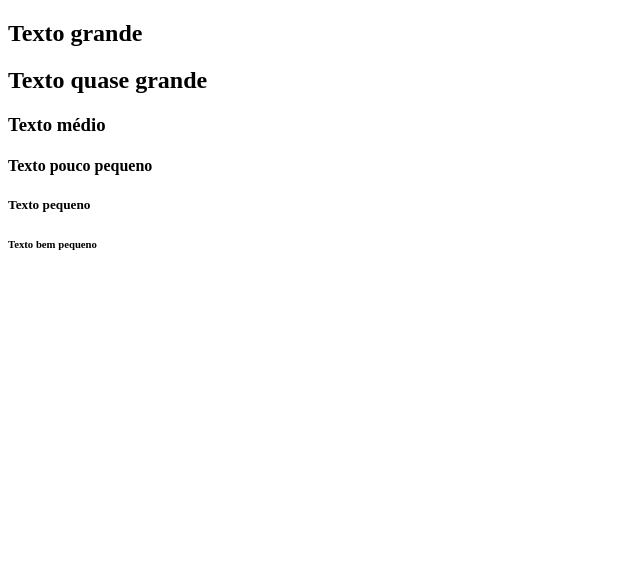
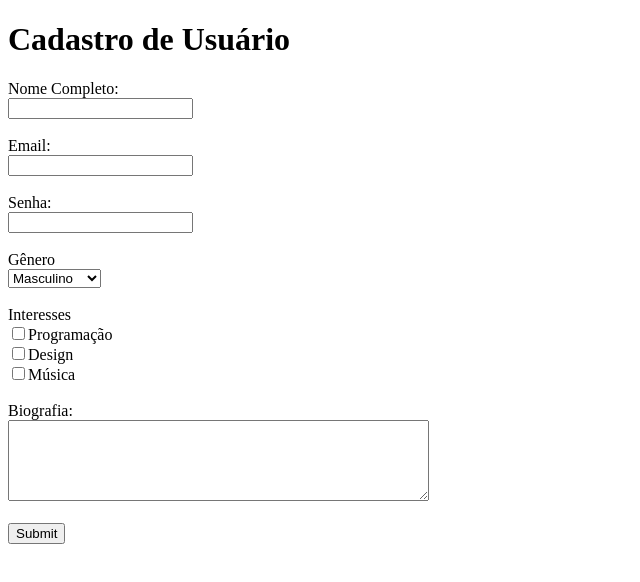
Before and after one commit to ArthurTrindade09/Web1_PROJETO_07, a plain HTML site: page index.html in a window 1280 px wide. Shown: the whole page, without its empty margins (0-640 px from the left). Drawn offline with Linux system fonts and the light colour scheme.

Commit message:
Update index.html

```diff
--- a/index.html
+++ b/index.html
@@ -1,19 +1,41 @@
 <!DOCTYPE html>
-
-<!-- Usando as tags de texto <h1-h6> -->
 
 <html>
     <head>
-        <title>Documento</title>
+        <title>Cadastro de usuotário</title>
     </head>
+
     <body>
-        <section>
-            <h1>Texto grande</h1>
-            <h2>Texto quase grande </h2>
-            <h3>Texto médio</h3>
-            <h4>Texto pouco pequeno</h4>
-            <h5>Texto pequeno</h5>
-            <h6>Texto bem pequeno</h6>
-        </section>
+        <header><h1>Cadastro de Usuário</h1></header>
+            <form action="/enviar_dados" method="get">
+
+                <label for="nome">Nome Completo:</label><br>
+                <input type="text" id="name" name="Nome" required><br><br>
+
+                <label for="email">Email:</label><br>
+                <input type="email" id="email" name="Email" required><br><br>
+
+                <label for="password">Senha:</label><br>
+                <input type="password" id="password" name="senha" required><br><br>
+
+                <label for="genero">Gênero</label><br>
+                <select id="genero" name="Genero" required>
+                    <option value="M">Masculino</option>
+                    <option value="F">Femenino</option>
+                    <option value="N">Não-Binário</option>
+                </select><br><br>
+
+                <label for="interesses">Interesses</label><br>
+                <input type="checkbox" id="interesses" name="interesses" value="prog">Programação<br>
+                <input type="checkbox" id="interesses" name="interesses" value="des">Design<br>
+                <input type="checkbox" id="interesses" name="interesses" value="mus">Música<br><br>
+
+                <label for="bio">Biografia:</label><br>
+                <textarea id="bio" name="bio" rows="5" cols="50" required></textarea><br><br>
+
+                <input type="submit" id="Enviar">
+
+
+            </form>
     </body>
 </html>
```
